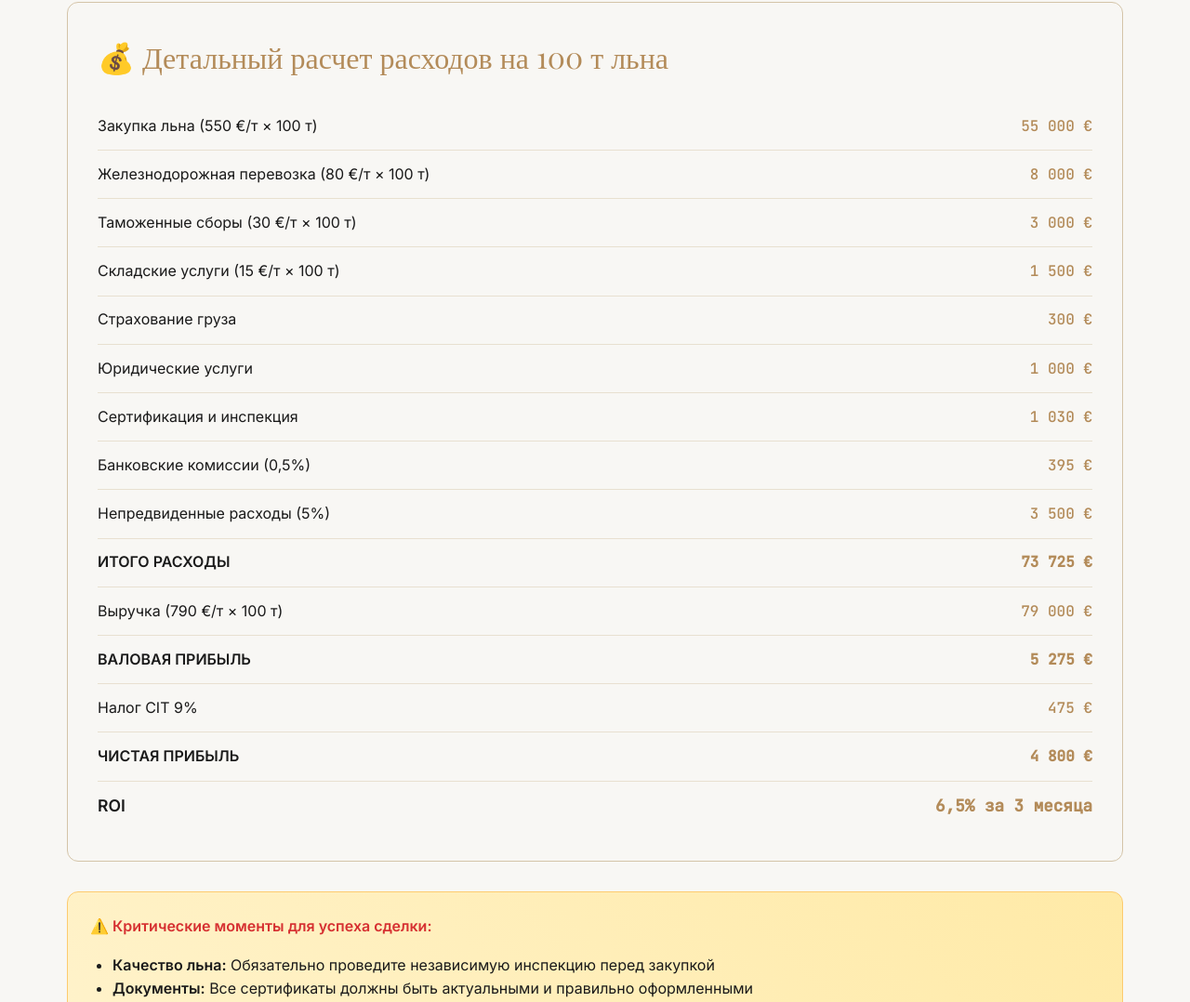
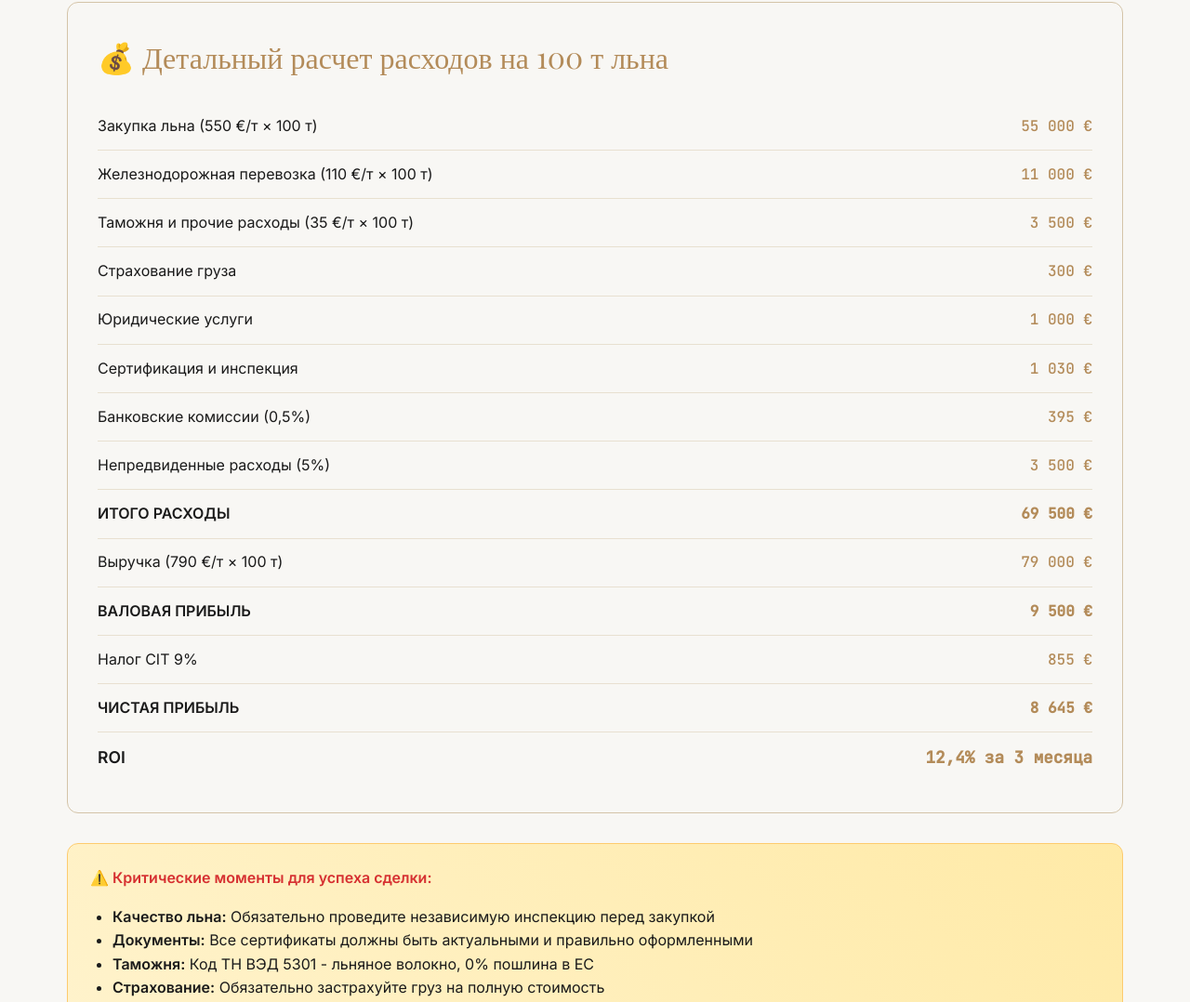
Before and after one commit to IlikoBars/Flax-export-presentation, a plain HTML site: page process.html in a window 1280 px wide. Shown: the part 4060-5138 px from the top of the page at 93% size. Drawn offline with nearby package versions, Linux system fonts and the light colour scheme.

Commit message:
process.html

```diff
--- a/process.html
+++ b/process.html
@@ -579,18 +579,13 @@
         </div>
 
         <div class="cost-item">
-            <span class="cost-label">Железнодорожная перевозка (80 €/т × 100 т)</span>
-            <span class="cost-value">8 000 €</span>
+            <span class="cost-label">Железнодорожная перевозка (110 €/т × 100 т)</span>
+            <span class="cost-value">11 000 €</span>
         </div>
 
         <div class="cost-item">
-            <span class="cost-label">Таможенные сборы (30 €/т × 100 т)</span>
-            <span class="cost-value">3 000 €</span>
-        </div>
-
-        <div class="cost-item">
-            <span class="cost-label">Складские услуги (15 €/т × 100 т)</span>
-            <span class="cost-value">1 500 €</span>
+            <span class="cost-label">Таможня и прочие расходы (35 €/т × 100 т)</span>
+            <span class="cost-value">3 500 €</span>
         </div>
 
         <div class="cost-item">
@@ -620,7 +615,7 @@
 
         <div class="cost-item">
             <span class="cost-label"><strong>ИТОГО РАСХОДЫ</strong></span>
-            <span class="cost-value"><strong>73 725 €</strong></span>
+            <span class="cost-value"><strong>69 500 €</strong></span>
         </div>
 
         <div class="cost-item">
@@ -630,22 +625,22 @@
 
         <div class="cost-item">
             <span class="cost-label"><strong>ВАЛОВАЯ ПРИБЫЛЬ</strong></span>
-            <span class="cost-value"><strong>5 275 €</strong></span>
+            <span class="cost-value"><strong>9 500 €</strong></span>
         </div>
 
         <div class="cost-item">
             <span class="cost-label">Налог CIT 9%</span>
-            <span class="cost-value">475 €</span>
+            <span class="cost-value">855 €</span>
         </div>
 
         <div class="cost-item">
             <span class="cost-label"><strong>ЧИСТАЯ ПРИБЫЛЬ</strong></span>
-            <span class="cost-value"><strong>4 800 €</strong></span>
+            <span class="cost-value"><strong>8 645 €</strong></span>
         </div>
 
         <div class="cost-item">
             <span class="cost-label"><strong>ROI</strong></span>
-            <span class="cost-value"><strong>6,5% за 3 месяца</strong></span>
+            <span class="cost-value"><strong>12,4% за 3 месяца</strong></span>
         </div>
     </div>
 
```
